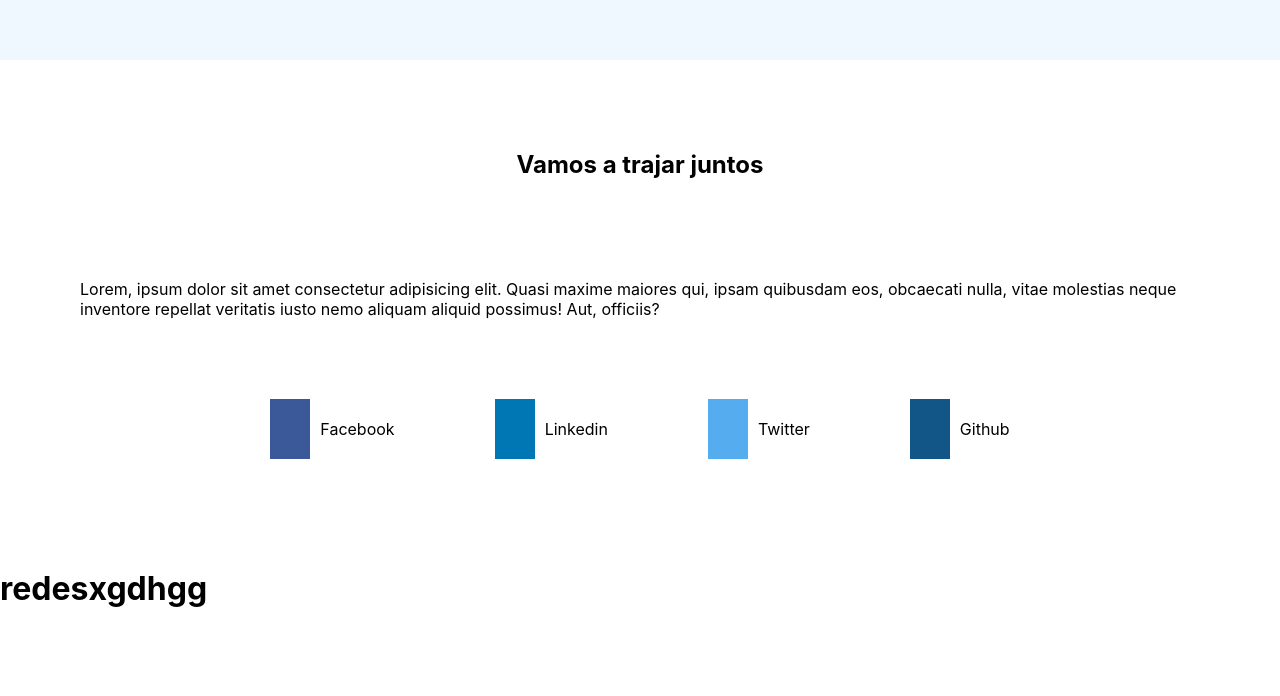
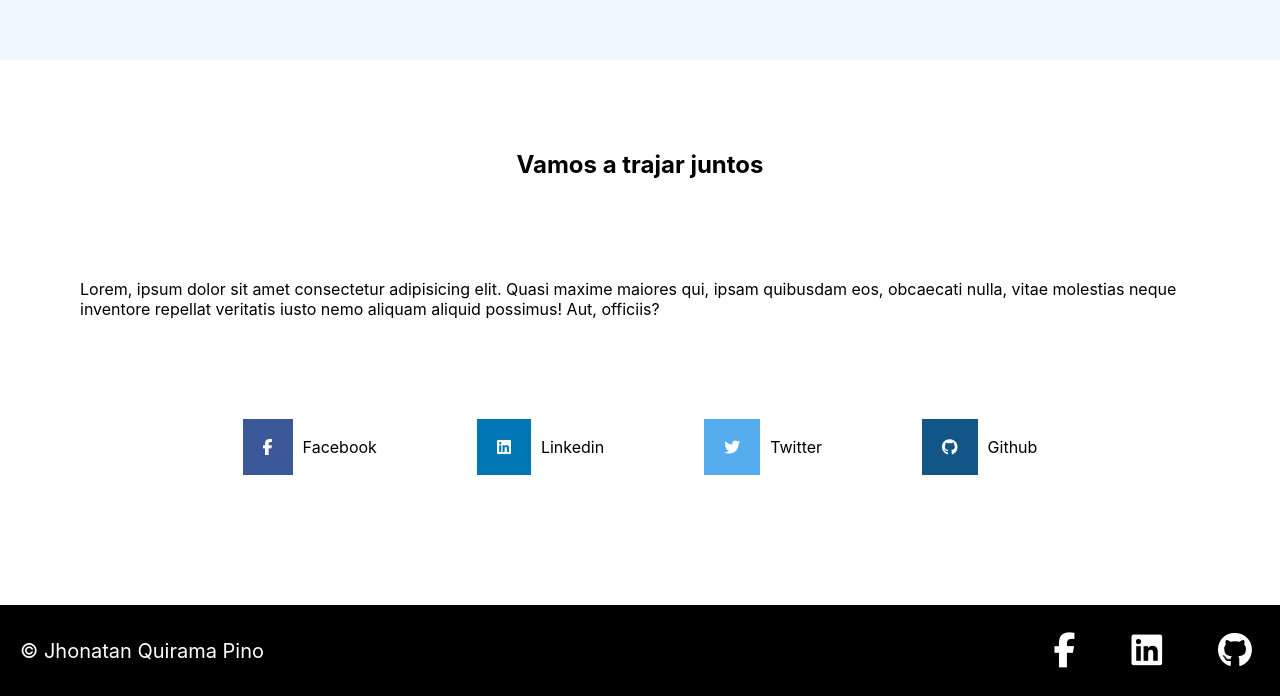
Before and after one commit to kira4489/PortafolioViejo, a React (Create React App) app: page / in a window 1280 px wide. Shown: the part 2813-3509 px from the top of the page. Before the commit the page ends 3421 px from the top, so only its background shows below. Built offline with nearby package versions, Linux system fonts and the light colour scheme.

Commit message:
organizandocomponentes

```diff
--- a/public/index.html
+++ b/public/index.html
@@ -3,6 +3,9 @@
   <head>
     <meta charset="utf-8" />
     <link rel="icon" href="%PUBLIC_URL%/favicon.ico" />
+    <script
+    src="https://kit.fontawesome.com/4faa9fe1ce.js"
+    crossorigin="anonymous"></script>
     <meta name="viewport" content="width=device-width, initial-scale=1" />
     <meta name="theme-color" content="#000000" />
     <meta
--- a/src/Components/Footer/Footer.css
+++ b/src/Components/Footer/Footer.css
@@ -0,0 +1,36 @@
+.titulo1 {
+    color: white;
+    background: black;
+    overflow: hidden;
+    display: flex;
+    flex-wrap: wrap;
+    justify-content: space-between;
+    align-items: center;
+    text-align: center;
+    font-size: 20px;
+    width: 100%;
+    bottom: 0;
+  }
+
+  .titulo1 p {
+    margin-left: 20px;
+  }
+
+  .redes-footer {
+    align-items: center;
+    justify-content: center;
+    display: flex;
+  }
+
+  .redes-footer a {
+    margin: 10px;
+  }
+
+  .redes-footer i {
+    color: white;
+    font-size: 35px;
+  }
+
+  .icon-redes-footer {
+    padding: 18px;
+  }
--- a/src/Components/Footer/Footer.jsx
+++ b/src/Components/Footer/Footer.jsx
@@ -4,8 +4,27 @@ class Footer extends Component{
     render(){
         return(
             <footer>
-                <h1>redesxgdhgg</h1>
-            </footer>
+            <div className="titulo1">
+              <p>© Jhonatan Quirama Pino</p>
+              <div className="redes-footer">
+                <a
+                  href="https://www.facebook.com/jhonatan.quiramapino"
+                  target="_blank"
+                >
+                  <i className="fab fa-facebook-f icon-redes-footer"></i>
+                </a>
+                <a
+                  href="https://www.linkedin.com/in/jhonatan-quirama-pino-289096179/"
+                  target="blank"
+                >
+                  <i className="fab fa-linkedin icon-redes-footer"></i>
+                </a>
+                <a href="https://github.com/kira4489">
+                  <i className="fab fa-github icon-redes-footer"></i>
+                </a>
+              </div>
+            </div>
+          </footer>
         )
     }
 
```
